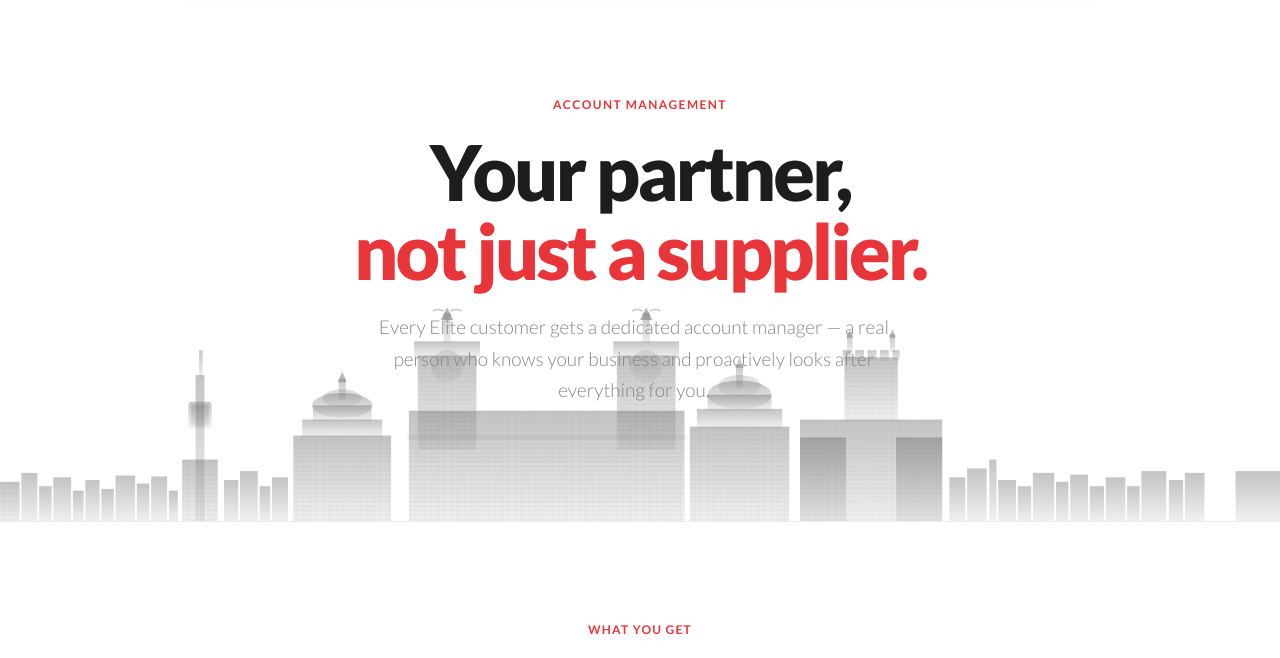
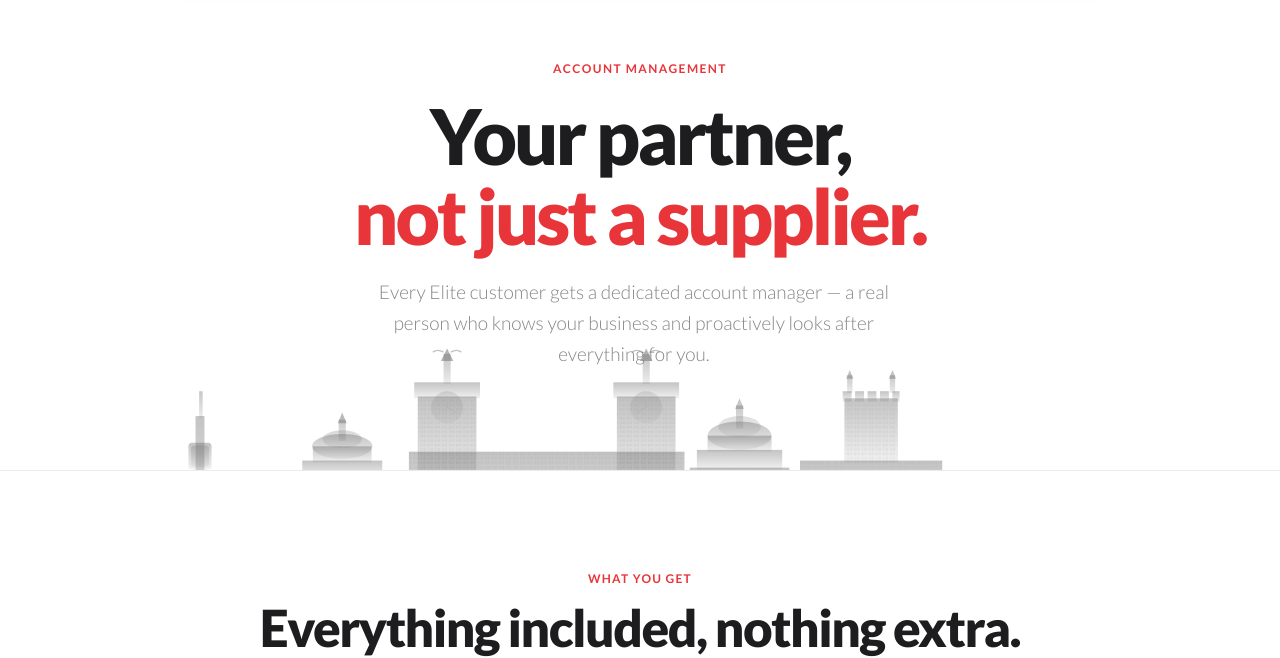
Before and after one commit to EliteGrouplca/elite-group-website-final, a plain HTML site: page account-management.html in a window 1280 px wide. Shown: the part 99-757 px from the top of the page. Drawn offline with Linux system fonts and the light colour scheme.

Commit message:
Add files via upload

```diff
--- a/account-management.html
+++ b/account-management.html
@@ -27,8 +27,8 @@ nav.scrolled{background:rgba(255,255,255,0.18);backdrop-filter:blur(12px) satura
 .btn-ghost:hover{background:rgba(232,53,58,0.08)}
 .btn-fill{font-size:13px;font-weight:700;background:var(--red);color:#fff;text-decoration:none;padding:7px 16px;border-radius:9999px;transition:all .2s}
 .btn-fill:hover{background:var(--red-deep)}
-.hero{min-height:620px;display:flex;flex-direction:column;align-items:center;justify-content:center;text-align:center;padding:160px 24px 80px;position:relative;overflow:hidden;background:var(--white)}
-.hero-sky{position:absolute;bottom:0;left:0;width:100%;pointer-events:none;z-index:0;line-height:0;max-height:35%}
+.hero{min-height:560px;display:flex;flex-direction:column;align-items:center;justify-content:center;text-align:center;padding:160px 24px 100px;position:relative;overflow:hidden;background:var(--white)}
+.hero-sky{position:absolute;bottom:0;left:0;width:100%;pointer-events:none;z-index:0;line-height:0;max-height:22%}
 .hero-sky svg{display:block;width:100%}
 .hero-content{position:relative;z-index:1}
 .hero-eyebrow{font-size:12px;font-weight:700;letter-spacing:.12em;text-transform:uppercase;color:var(--red);margin-bottom:20px;opacity:0;animation:fadeUp .7s .1s forwards}
```
